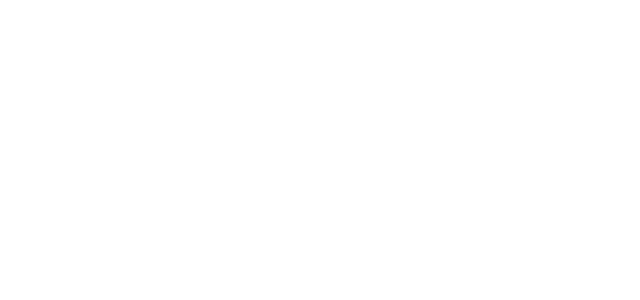
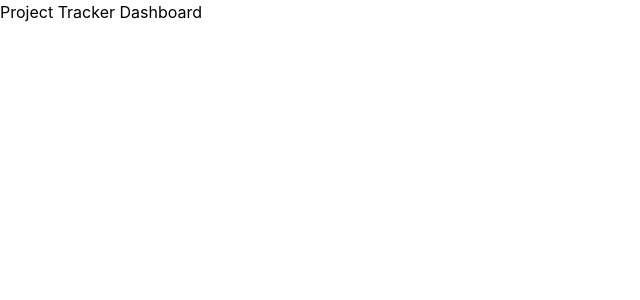
Before and after one commit to moaborg99/project-tracker, a Vue app: page / in a window 1280 px wide. Before the commit this address had no page. Shown: the top 300 px of the page, without its empty margins (0-640 px from the left). Built offline with nearby package versions, Linux system fonts and the light colour scheme; the HTML template or start-up script is replaced by a standard one.

Commit message:
feat: add dashboard route

```diff
--- a/src/router/index.ts
+++ b/src/router/index.ts
@@ -1,8 +1,15 @@
 import { createRouter, createWebHistory } from 'vue-router'
+import DashboardView from '../views/DashboardView.vue'
 
 const router = createRouter({
   history: createWebHistory(import.meta.env.BASE_URL),
-  routes: [],
+  routes: [
+    {
+      path: '/',
+      name: 'dashboard',
+      component: DashboardView,
+    },
+  ],
 })
 
 export default router
--- /dev/null
+++ b/src/views/DashboardView.vue
@@ -0,0 +1,5 @@
+<template>
+  <main>
+    <h1>Project Tracker Dashboard</h1>
+  </main>
+</template>
```
